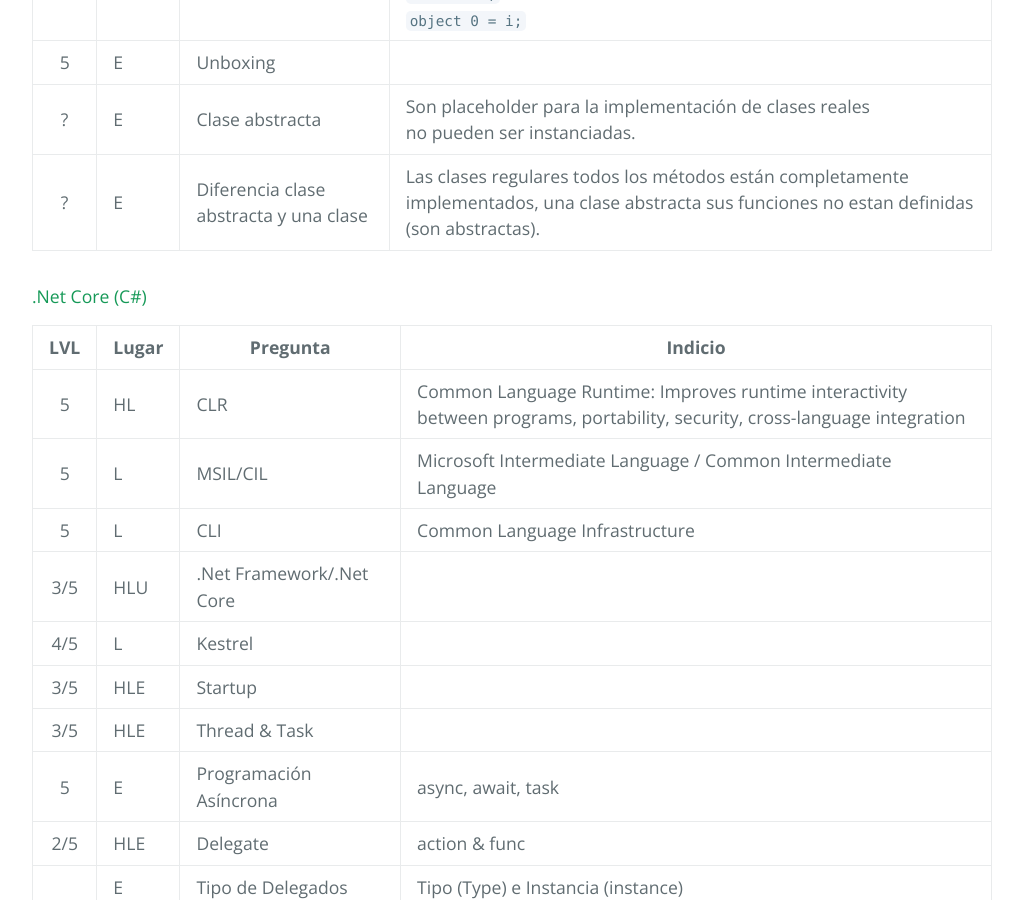
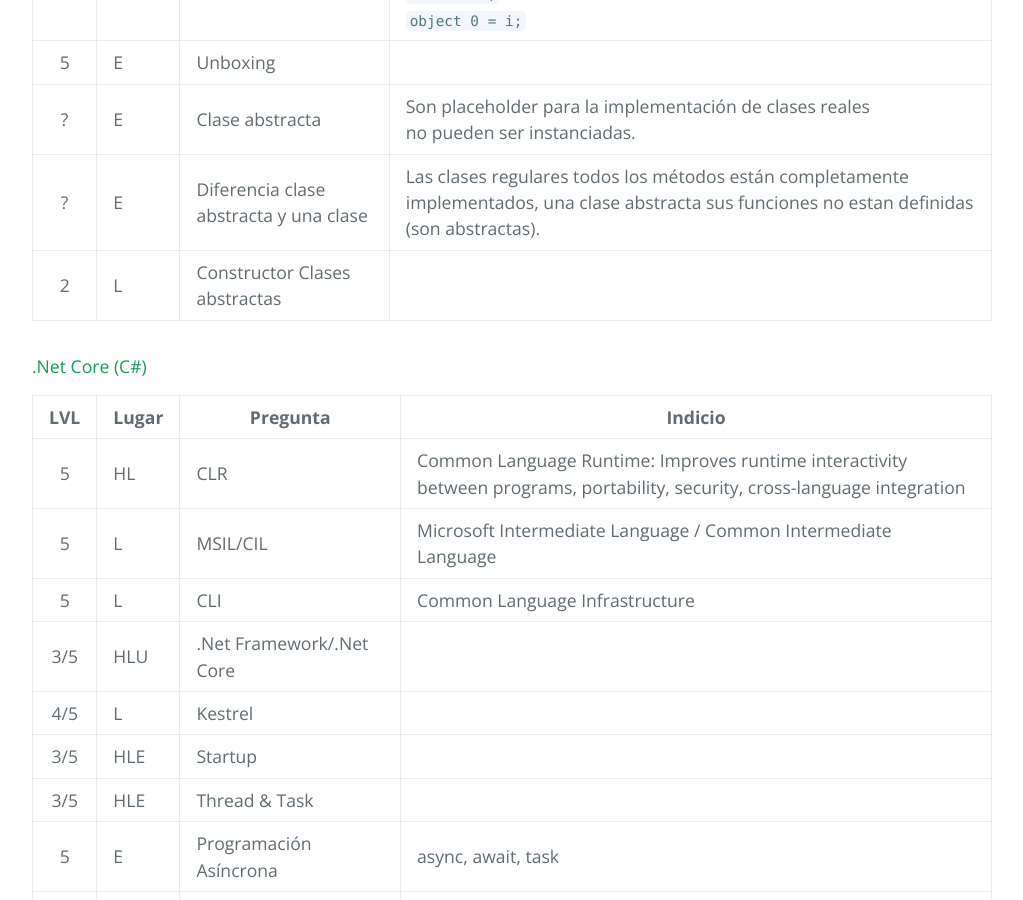
Before and after one commit to iranhoe/iranhoe.github.io, a Jekyll site: the page built from _posts/2020-10-26-interview-questions.md, in a window 1280 px wide and 900 px high, scrolled down 2954 px. Shown: the whole window, without its empty margins (128-1151 px from the left). Built offline with Jekyll 4.4.1, drawn with Linux system fonts in a browser that asks for light colours; comment, search, counter and statistics services are not loaded.

Commit message:
pregunta de clases abstractas

```diff
--- a/_posts/2020-10-26-interview-questions.md
+++ b/_posts/2020-10-26-interview-questions.md
@@ -47,6 +47,7 @@ en alguna actualizacion cambiare eso a español e ingles.
 |  5  | E     | Unboxing                       |
 |  ?  | E     | Clase abstracta                             | Son placeholder para la implementación de clases reales <br /> no pueden ser instanciadas.
 |  ?  | E     | Diferencia clase abstracta y una clase      | Las clases regulares todos los métodos están completamente implementados, una clase abstracta sus funciones no estan definidas (son abstractas).
+|  2  | L     | Constructor Clases abstractas | |
 
 #### .Net Core (C#)
 
```
